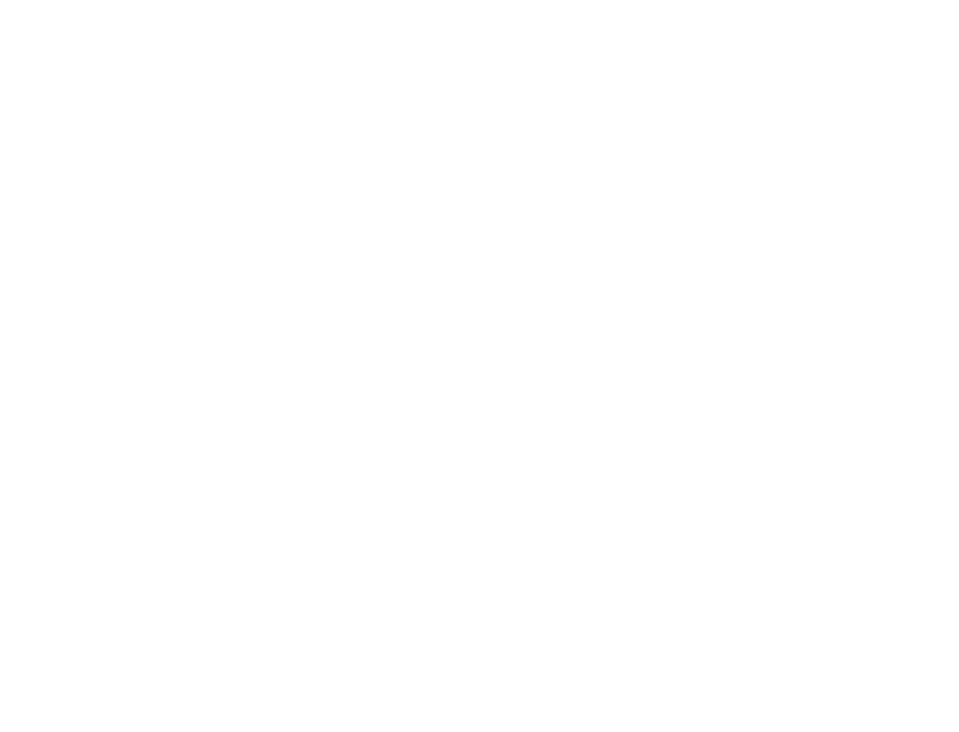
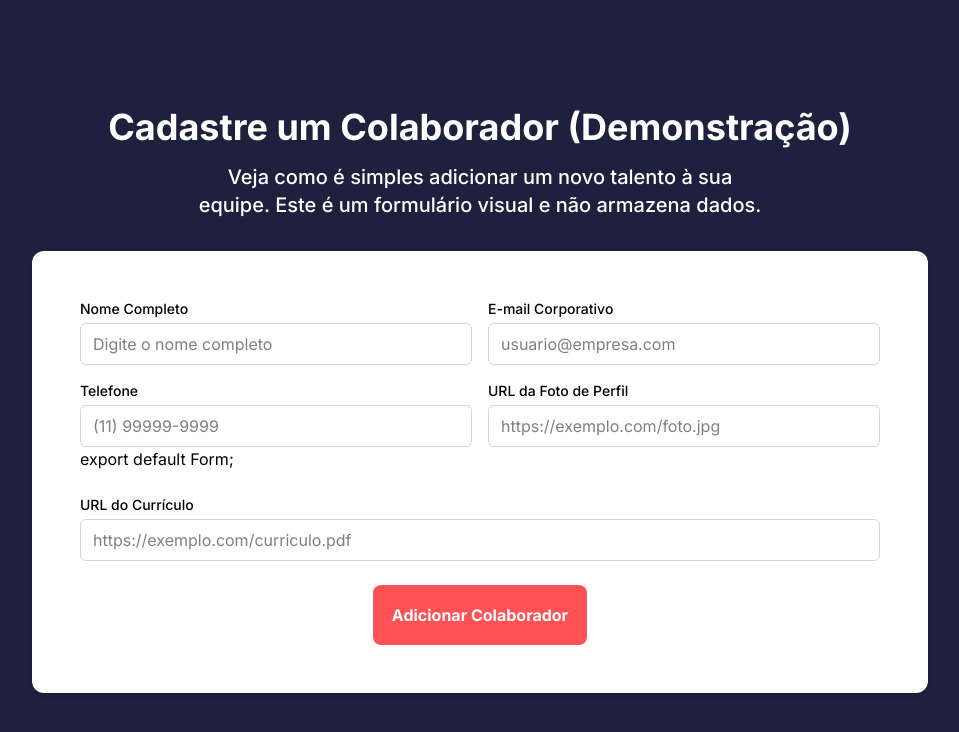
Before and after one commit to Grupo-02-Turma-Java-82/Talentys_Page, a React (Vite) app: page / in a window 1280 px wide. Shown: the top 732 px of the page, without its empty margins (160-1119 px from the left). Built offline with nearby package versions, Linux system fonts and the light colour scheme.

Commit message:
:edit: Form

```diff
--- a/src/components/Button.tsx
+++ b/src/components/Button.tsx
@@ -1,7 +1,32 @@
-export function Button() {
+import { SpinnerIcon } from "@phosphor-icons/react";
+import clsx from "clsx";
+import type { ComponentProps } from "react";
+
+type Props = ComponentProps<"button"> & { isLoading?: boolean };
+
+export function Button({
+  children,
+  isLoading,
+  className,
+  type = "button",
+  ...rest
+}: Props) {
   return (
-    <div>
-
-    </div>
-  )
+    <button
+      disabled={isLoading}
+      type={type}
+      className={clsx(
+        "flex items-center justify-center bg-bittersweet rounded-lg text-gray-50 cursor-pointer hover:bg-red-600 transition-colors ease-in disabled:opacity-50 h-15 w-[13.375rem] text-base font-bold",
+        { "cursor-progress": isLoading },
+        className
+      )}
+      {...rest}
+    >
+      {isLoading ? (
+        <SpinnerIcon size={30} className="animate-spin" />
+      ) : (
+        children
+      )}
+    </button>
+  );
 }
--- a/src/components/Footer.tsx
+++ b/src/components/Footer.tsx
@@ -1,7 +1,10 @@
 export function Footer() {
   return (
-    <div>
-
-    </div>
-  )
+    <footer className="bg-oxford-blue text-white text-xs py-4">
+      <div className="text-center">
+        &copy; {new Date().getFullYear()} Talentys. Todos os direitos
+        reservados.
+      </div>
+    </footer>
+  );
 }
--- a/src/components/Form.tsx
+++ b/src/components/Form.tsx
@@ -1,6 +1,7 @@
 import { useState } from "react";
+import { Button } from "./Button";
 
-function Form() {
+export function Form() {
   const [formulario, setFormulario] = useState({
     nome: "",
     email: "",
@@ -29,23 +30,26 @@
   }
 
   return (
-    <div className="min-h-screen bg-[#1B1F3B] flex items-center justify-center px-4">
+    <div className="min-h-screen bg-space-cadet flex items-center justify-center px-4">
       <div className="max-w-4xl w-full ">
-        <div className="text-center mb-8 ">
-          <h1 className="text-[#FFFFFF] text-3xl md:text-4xl font-bold mb-2 ">
+        <div className="text-center mb-8">
+          <h1 className="text-white text-3xl md:text-4xl font-bold mb-4">
             Cadastre um Colaborador (Demonstração)
           </h1>
-          <p className="text-[#FFFFFF] text-base max-w-2xl mx-auto">
-            Veja como é simples adicionar um novo talento à sua equipe. Este é um formulário visual e não armazena dados.
+          <p className="text-white text-xl max-w-xl mx-auto font-medium">
+            Veja como é simples adicionar um novo talento à sua equipe. Este é
+            um formulário visual e não armazena dados.
           </p>
         </div>
         <form
-            onSubmit={enviarFormulario}
-            className="rounded-xl shadow-md p-12 space-y-6 mx-auto bg-[#FFFFFF]"
-          >
+          onSubmit={enviarFormulario}
+          className="rounded-xl shadow-md p-12 space-y-6 mx-auto bg-white"
+        >
           <div className="grid md:grid-cols-2 gap-4">
             <div>
-              <label className="block text-sm font-medium mb-1">Nome Completo</label>
+              <label className="block text-sm font-medium mb-1">
+                Nome Completo
+              </label>
               <input
                 name="nome"
                 type="text"
@@ -57,7 +61,9 @@
             </div>
 
             <div>
-              <label className="block text-sm font-medium mb-1">E-mail Corporativo</label>
+              <label className="block text-sm font-medium mb-1">
+                E-mail Corporativo
+              </label>
               <input
                 name="email"
                 type="email"
@@ -77,11 +83,14 @@
                 value={formulario.telefone}
                 onChange={atualizarEstado}
                 className="w-full border border-gray-300 rounded-md px-3 py-2"
-              />
+              />export default Form;
+
             </div>
 
             <div>
-              <label className="block text-sm font-medium mb-1">URL da Foto de Perfil</label>
+              <label className="block text-sm font-medium mb-1">
+                URL da Foto de Perfil
+              </label>
               <input
                 name="foto"
                 type="text"
@@ -93,7 +102,9 @@
             </div>
           </div>
           <div>
-            <label className="block text-sm font-medium mb-1">URL do Currículo</label>
+            <label className="block text-sm font-medium mb-1">
+              URL do Currículo
+            </label>
             <input
               name="curriculo"
               type="text"
@@ -104,18 +115,11 @@
             />
           </div>
 
-          <div className="text-center">
-            <button
-              type="submit"
-              className="bg-[#FF6B6B] hover:bg-[#e95a5a] text-gray-50 font-semibold px-6 py-2 rounded-md transition duration-300"
-            >
-              Adicionar Colaborador
-            </button>
-          </div>
+          <Button type="submit" className="mx-auto">
+            Adicionar Colaborador
+          </Button>
         </form>
       </div>
     </div>
   );
 }
-
-export default Form;
--- a/src/components/Input.tsx
+++ /dev/null
@@ -1,7 +0,0 @@
-export function Input() {
-  return (
-    <div>
-
-    </div>
-  )
-}
--- a/src/index.css
+++ b/src/index.css
@@ -13,4 +13,6 @@
   --color-gray-300: #d1d5db;
   --color-red-600: #dc2626;
   --color-gray-50: #f9fafb;
+
+  --color-white: #FFFFFF;
 }
--- a/src/pages/Page.tsx
+++ b/src/pages/Page.tsx
@@ -1,6 +1,10 @@
+import { Form } from "../components/Form";
+
 export function Page() {
   return (
     // Para testar seus componentes adicione aqui dentro da div
-    <div></div>
+    <div>
+      <Form />
+    </div>
   );
 }
```
